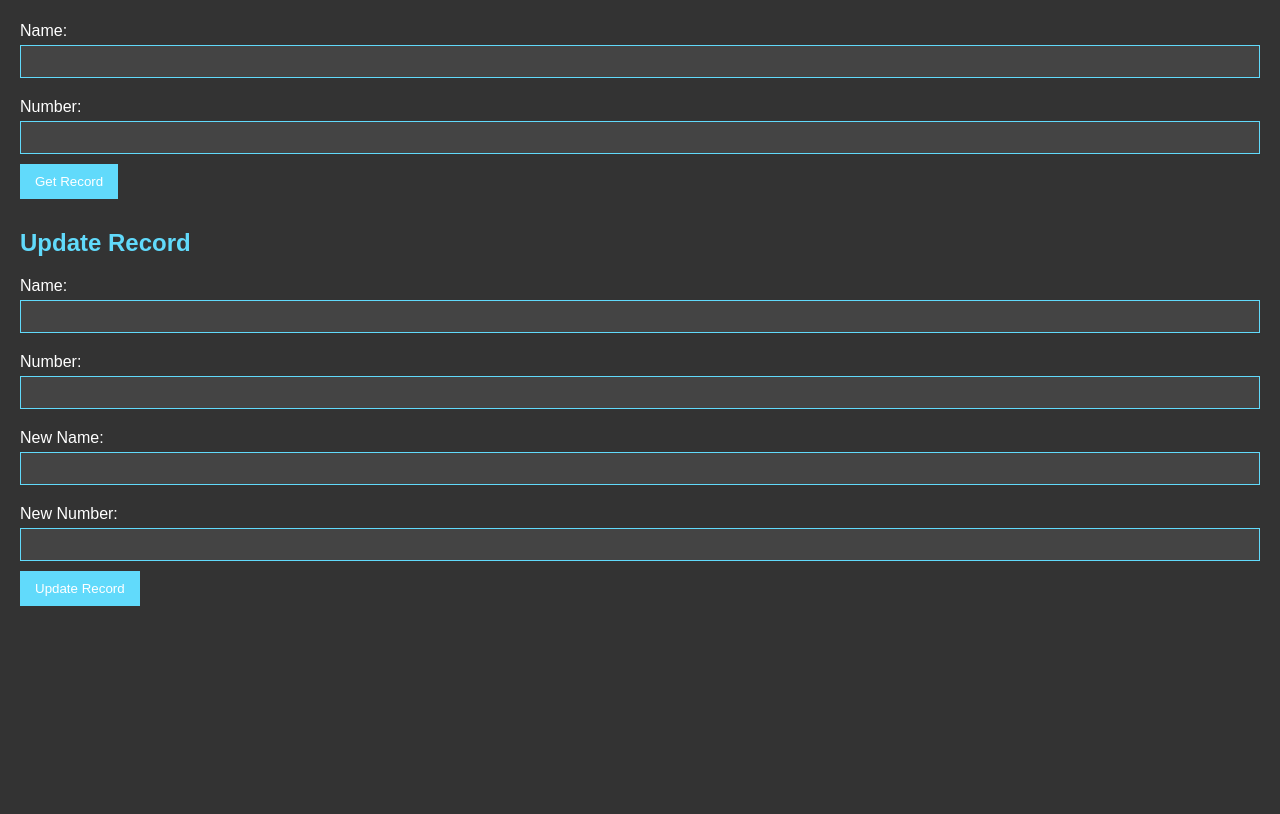
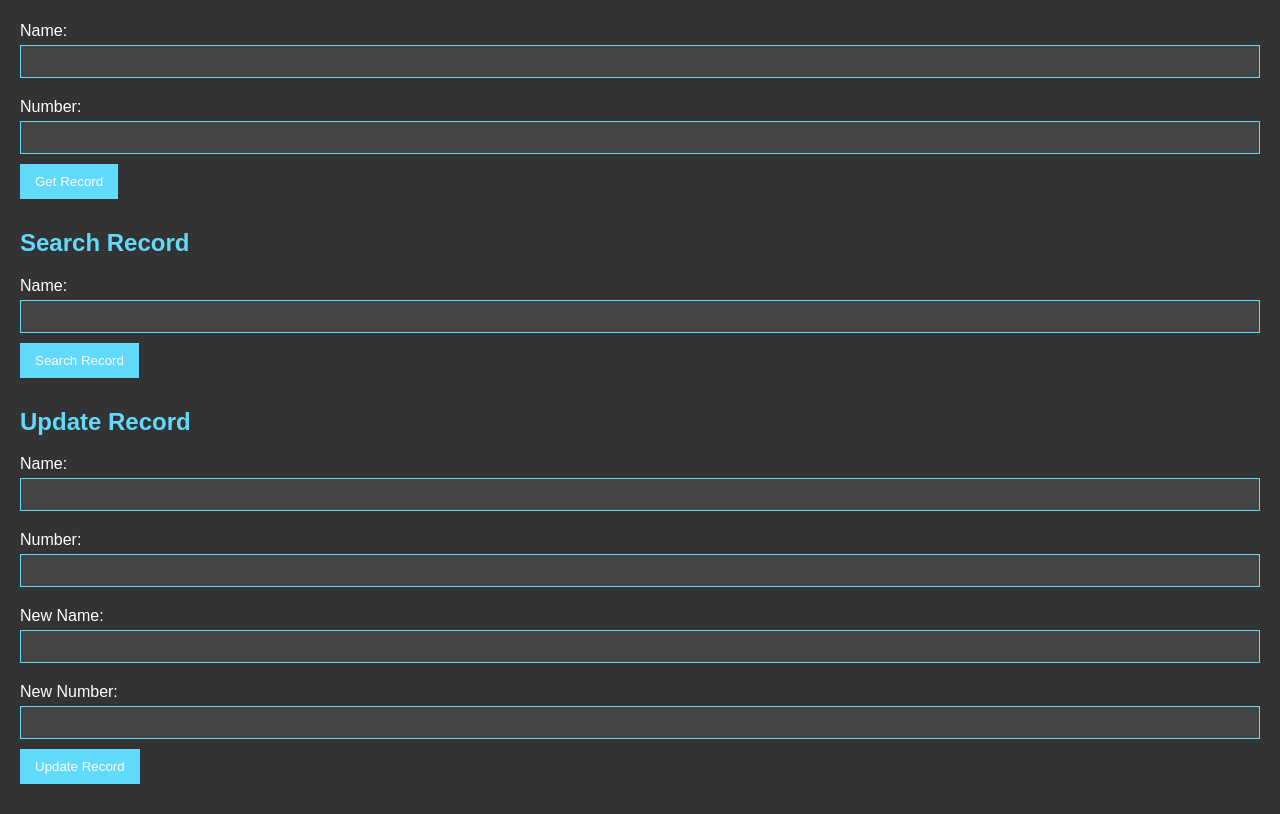
Before and after one commit to HACKER097/curd-app, a Flask app: page / in a window 1280 px wide. Shown: the part 616-1430 px from the top of the page. Before the commit the page ends 1222 px from the top, so only its background shows below. Run offline with Flask 3, Linux system fonts and the light colour scheme.

Commit message:
Added search

```diff
--- a/app.py
+++ b/app.py
@@ -51,6 +51,35 @@ def getRecord():
 
     return jsonify(data)
 
+
+@app.route("/api/searchRecord", methods=['POST'])
+def searchRecord():
+    name = request.form.get("name")
+
+    con = sqlite3.connect("database.db")
+    cur = con.cursor()
+
+    #     cur.execute("SELECT * FROM CONTACTS WHERE NAME LIKE '%?%'", (name,))
+    cur.execute("SELECT * FROM CONTACTS WHERE NAME LIKE ?", ('%' + name + '%',))
+
+    data = cur.fetchall()
+
+    return jsonify(data)
+
+@app.route("/api/search", methods=['GET'])
+def search():
+    name = request.args.get("query")
+
+    con = sqlite3.connect("database.db")
+    cur = con.cursor()
+
+    cur.execute("SELECT * FROM CONTACTS WHERE NAME LIKE ?", ('%' + name + '%',))
+
+    data = cur.fetchall()
+
+    return jsonify(data)
+
+
 @app.route("/api/updateRecord", methods=['POST'])
 def updateRecord():
     name = request.form.get("name")
--- a/templates/index.html
+++ b/templates/index.html
@@ -35,6 +35,14 @@
         <input type="text" id="getNum" name="getNum" required>
         <button type="button" onclick="getRecord()">Get Record</button>
         <p id="recordResult"></p>
+    </form>
+
+    <h2>Search Record</h2>
+    <form id="searchRecordForm">
+        <label for="searchName">Name:</label>
+        <input type="text" id="searchName" name="searchName" required>
+        <button type="button" onclick="searchRecord()">Search Record</button>
+        <p id="searchResult"></p>
     </form>
 
     <h2>Update Record</h2>
@@ -95,6 +103,21 @@
             })
             .then(response => response.json())
             .then(data => document.getElementById("recordResult").innerText = JSON.stringify(data))
+            .catch(error => console.error('Error:', error));
+        }
+
+        function searchRecord() {
+            const searchName = encodeURIComponent(document.getElementById("searchName").value);
+
+            fetch('/api/searchRecord', {
+                method: 'POST',
+                headers: {
+                    'Content-Type': 'application/x-www-form-urlencoded',
+                },
+                body: `name=${searchName}`,
+            })
+            .then(response => response.json())
+            .then(data => document.getElementById("searchResult").innerText = JSON.stringify(data))
             .catch(error => console.error('Error:', error));
         }
 
```
Also changed, not shown: README.md.
